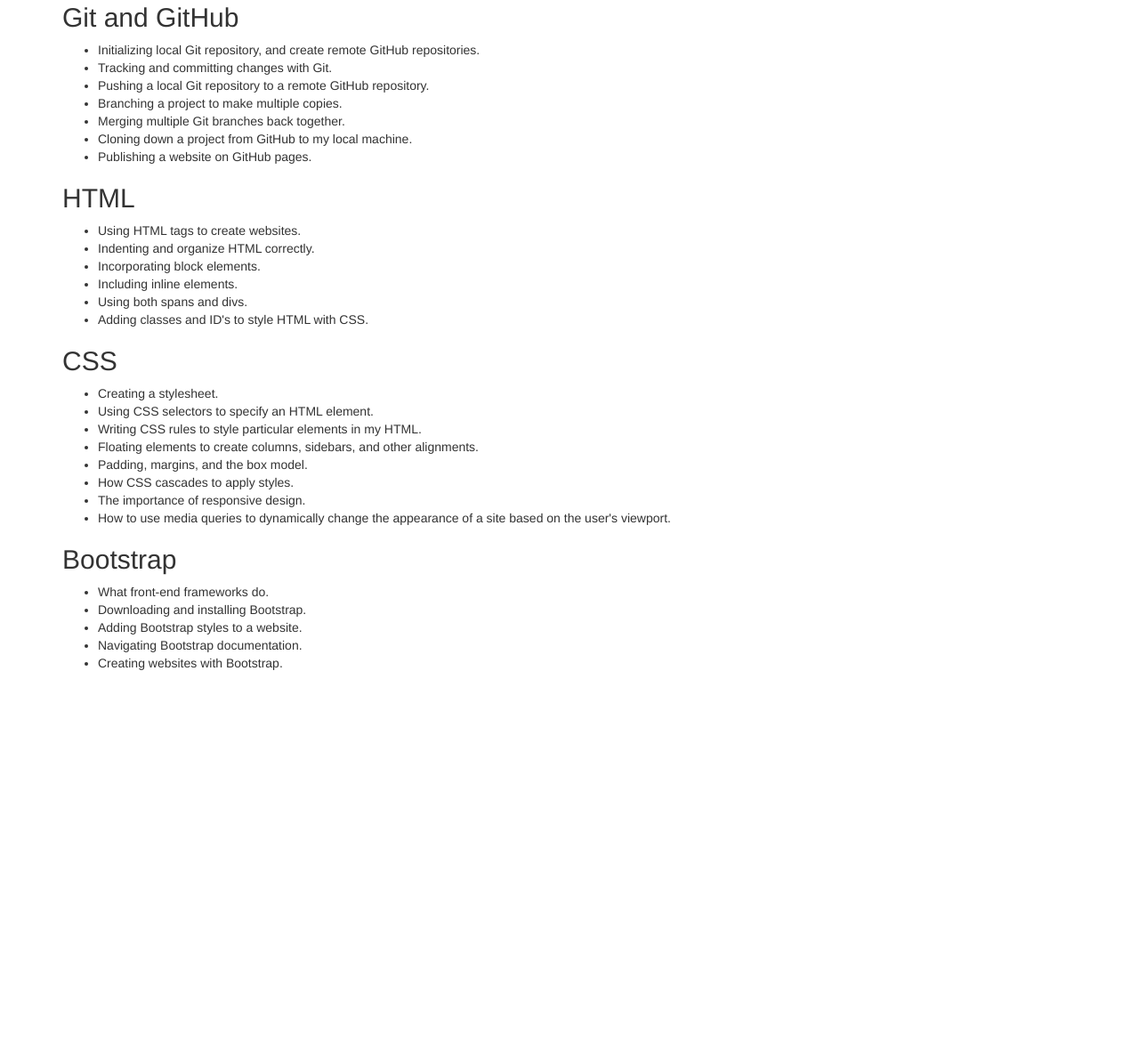
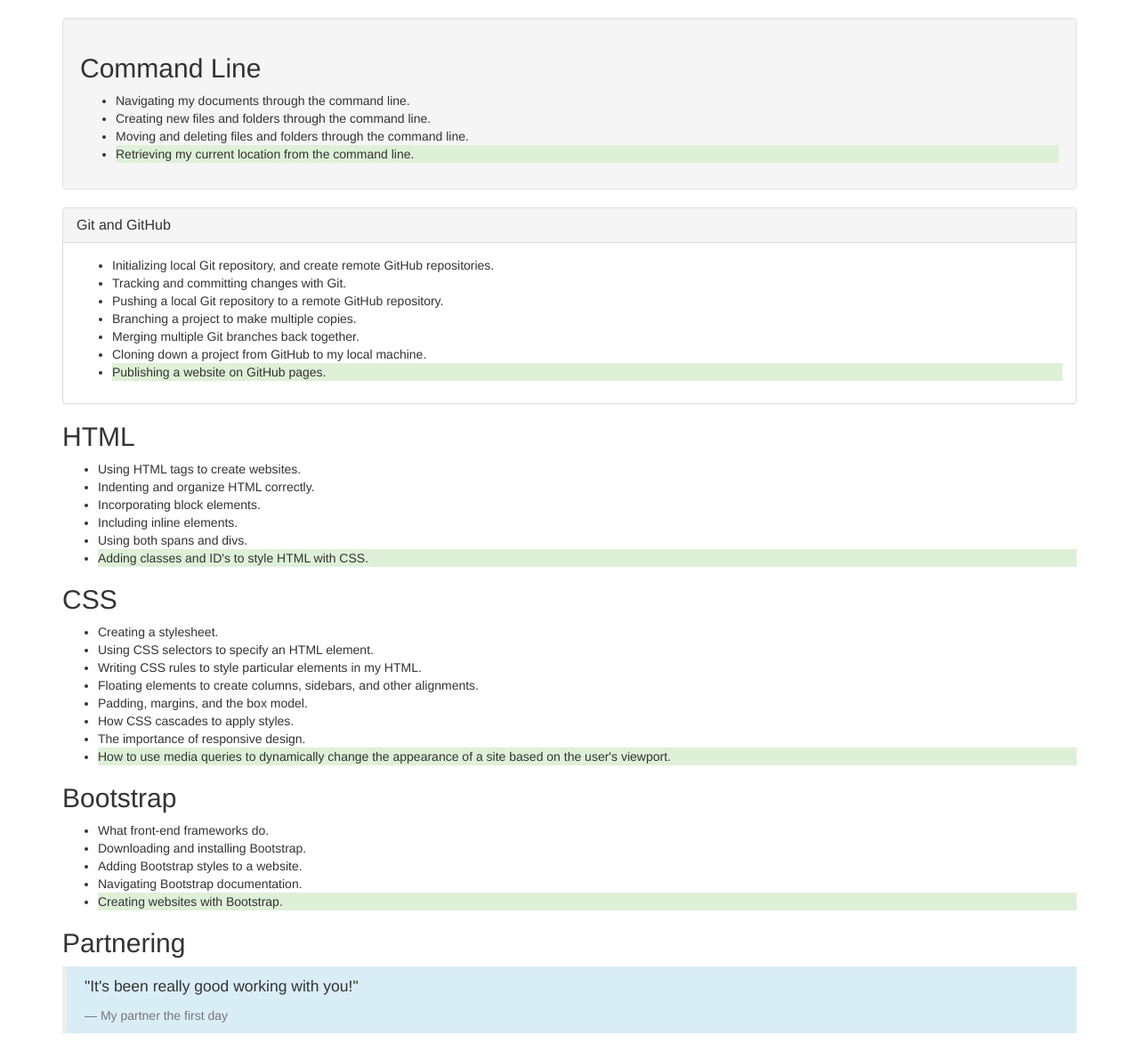
Before and after one commit to Brookeruu/week-in-review, a plain HTML site: page index.html in a window 1280 px wide. Shown: the part 250-1431 px from the top of the page at 89% size. Before the commit the page ends 1015 px from the top, so only its background shows below. Drawn offline with Linux system fonts and the light colour scheme.

Commit message:
add bootstrap classes to html.

```diff
--- a/index.html
+++ b/index.html
@@ -7,18 +7,26 @@
   </head>
   <body>
     <div class="container">
+        <div class="jumbotron">
         <h1>My First Week at Epicodus</h1>
         <p>
           I've almost finished my first week at Epicodus. Here are some of the things I've learned so far:
         </p>
+      </div>
+      <div class="well">
       <h2>Command Line</h2>
       <ul>
         <li>Navigating my documents through the command line.</li>
         <li>Creating new files and folders through the command line.</li>
         <li>Moving and deleting files and folders through the command line.</li>
-        <li>Retrieving my current location from the command line.</li>
+        <li class="bg-success">Retrieving my current location from the command line.</li>
       </ul>
-      <h2>Git and GitHub</h2>
+      </div>
+      <div class="panel panel-default">
+         <div class="panel-heading">
+        <h2 class="panel-title">Git and GitHub</h2>
+         </div>
+        <div class="panel-body">
           <ul>
             <li>Initializing local Git repository, and create remote GitHub repositories.</li>
             <li>Tracking and committing changes with Git.</li>
@@ -26,8 +34,10 @@
             <li>Branching a project to make multiple copies.</li>
             <li>Merging multiple Git branches back together.</li>
             <li>Cloning down a project from GitHub to my local machine.</li>
-        <li>Publishing a website on GitHub pages.</li>
+            <li class="bg-success">Publishing a website on GitHub pages.</li>
           </ul>
+        </div>
+      </div>
       <h2>HTML</h2>
       <ul>
         <li>Using HTML tags to create websites.</li>
@@ -35,7 +45,7 @@
         <li>Incorporating block elements.</li>
         <li>Including inline elements.</li>
         <li>Using both spans and divs.</li>
-        <li>Adding classes and ID's to style HTML with CSS.</li>
+        <li class="bg-success">Adding classes and ID's to style HTML with CSS.</li>
       </ul>
       <h2>CSS</h2>
       <ul>
@@ -46,7 +56,7 @@
         <li>Padding, margins, and the box model.</li>
         <li>How CSS cascades to apply styles.</li>
         <li>The importance of responsive design.</li>
-        <li>How to use media queries to dynamically change the appearance of a site based on the user's viewport.</li>
+        <li class="bg-success">How to use media queries to dynamically change the appearance of a site based on the user's viewport.</li>
       </ul>
       <h2>Bootstrap</h2>
       <ul>
@@ -54,8 +64,13 @@
         <li>Downloading and installing Bootstrap.</li>
         <li>Adding Bootstrap styles to a website.</li>
         <li>Navigating Bootstrap documentation.</li>
-        <li>Creating websites with Bootstrap.</li>
+        <li class="bg-success">Creating websites with Bootstrap.</li>
       </ul>
+      <h2>Partnering</h2>
+      <blockquote class="bg-info">
+        <p>"It's been really good working with you!"</p>
+        <footer>My partner the first day</footer>
+      </blockquote>
     </div>
   </body>
 </html>
```
Lines whose indentation alone changed are shown as unchanged.
